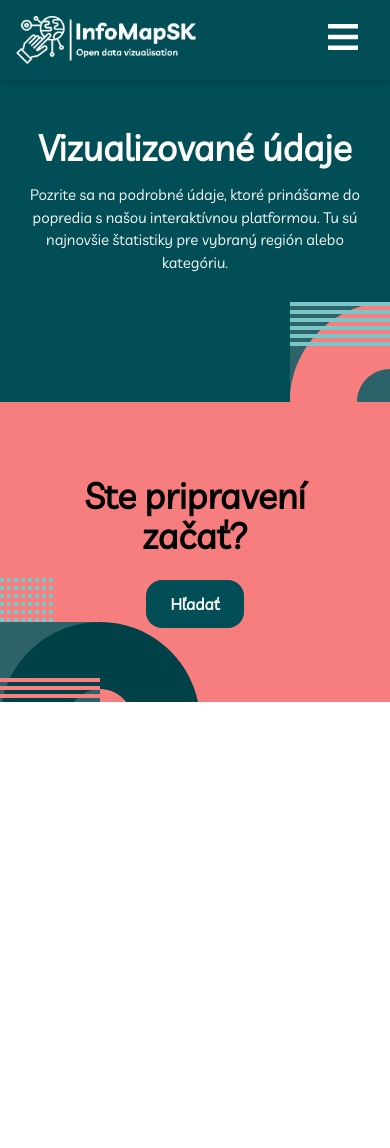
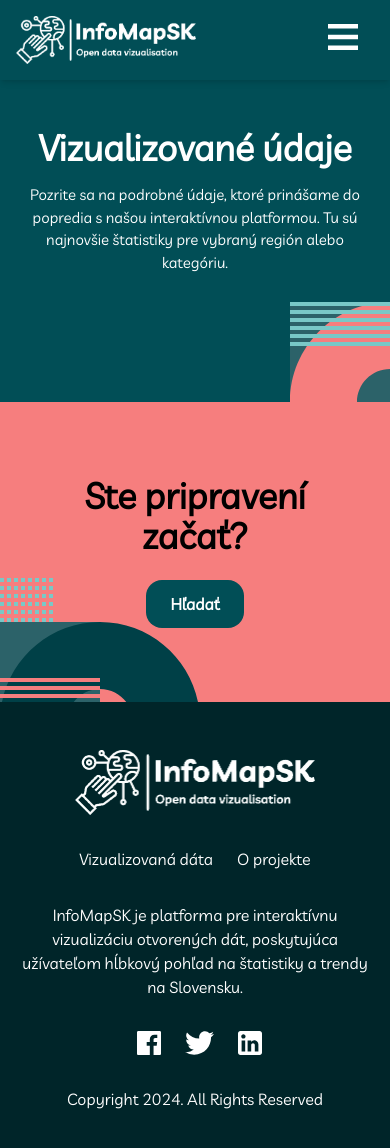
Before and after one commit to zsoolti8917/InfoMapSK-frontend, a React (Vite) app: page / in a window 390 px wide. Shown: the top 1148 px of the page. Before the commit the page ends 844 px from the top, so only its background shows below. Built offline with nearby package versions, Linux system fonts and the light colour scheme.

Commit message:
Finished footer component, fully responsive

```diff
--- a/src/App.jsx
+++ b/src/App.jsx
@@ -1,12 +1,14 @@
 import Nav from './components/Navbar.jsx'
 import Hero from './components/Hero.jsx'
 import Banner from './components/Banner.jsx'
+import Footer from './components/Footer.jsx'
 function App() {
   return (
     <div>
       <Nav />
       <Hero />
       <Banner />
+      <Footer />
     </div>
   )
 }
--- a/src/components/Footer.jsx
+++ b/src/components/Footer.jsx
@@ -1,8 +1,35 @@
 import React from 'react'
+import Logo from '../assets/logothick.png'
+import facebook from '../assets/icon-facebook.svg'
+import twitter from '../assets/icon-twitter.svg'
+import linkedin from '../assets/icon-linkedin.svg'
+
 
 const Footer = () => {
   return (
-    <div>Footer</div>
+    <footer className='bg-secondary-900'>
+      <div className='text-primary-100 py-12 px-4 text-center font-livvic max-w-[500px] md:max-w-[800px] desktop:max-w-[1200px] lg:px-0 m-auto md:px-8 grid grid-cols-1 md:grid-cols-2 gap-8 justify-items-center md:text-left md:justify-items-start md:gap-2'>
+      <img src={Logo} alt="" className='max-w-[240px]'/>
+      <nav className='col-start-1 md:pb-8 md:pt-4'>
+        <ul className='flex gap-6 md:flex-col md:gap-1'>
+          <li>Vizualizovaná dáta</li>
+          <li>O projekte</li>
+        </ul>
+      </nav>
+
+      <p className='md:row-start-1 md:col-start-2 md:row-span-2 md:w-full'>
+      InfoMapSK je platforma pre interaktívnu vizualizáciu otvorených dát, poskytujúca užívateľom hĺbkový pohľad na štatistiky a trendy na Slovensku.
+      </p>
+
+
+      <div className='flex gap-6 md:col-start-1'>
+        <img src={facebook} alt="" className='max-h-[25px]'/>
+        <img src={twitter} alt="" className='max-h-[25px]'/>
+        <img src={linkedin} alt="" className='max-h-[25px]'/>
+      </div>
+      <p className='md:justify-self-end'>Copyright 2024. All Rights Reserved</p>
+      </div>
+    </footer>
   )
 }
 
```
